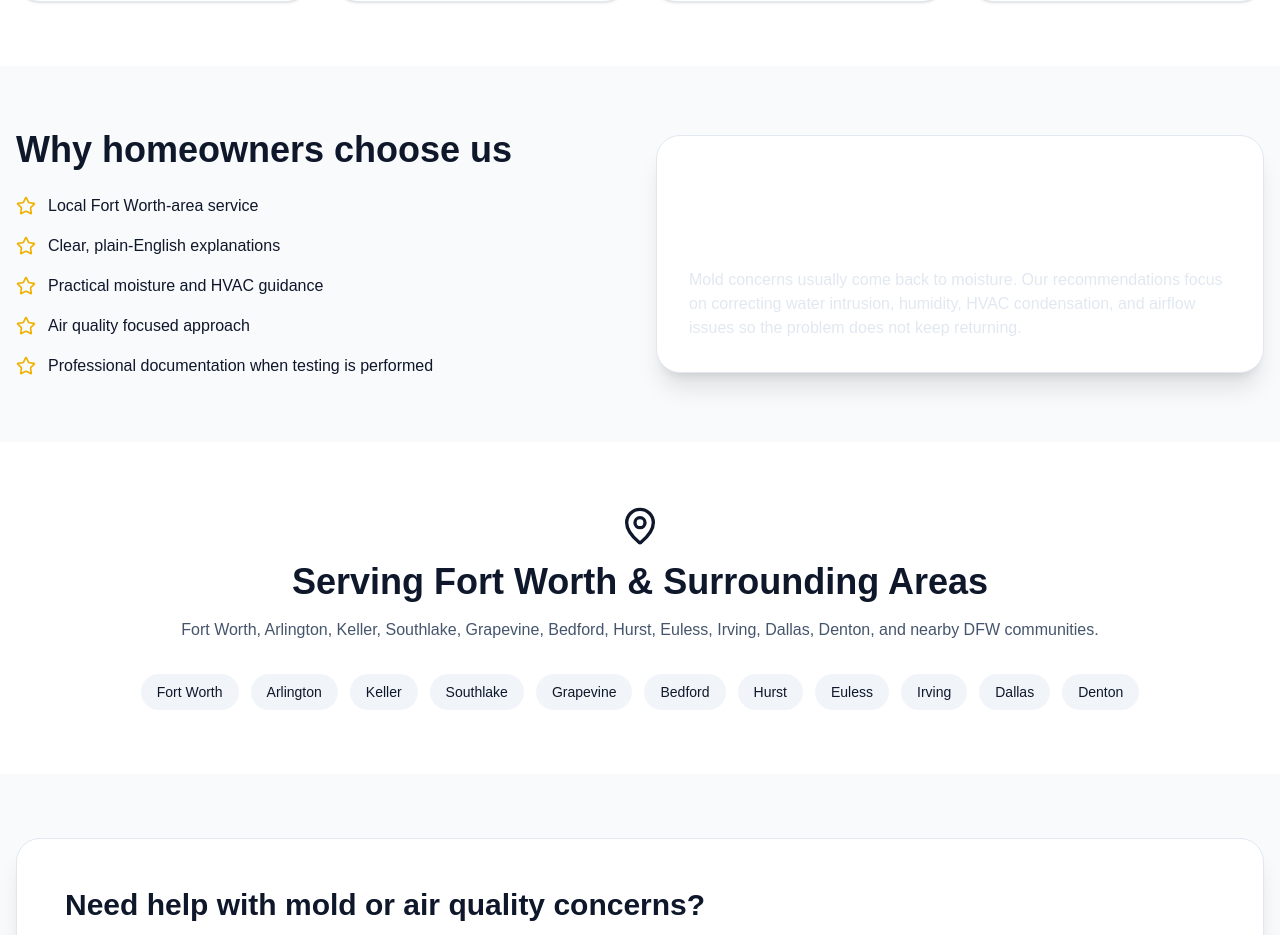
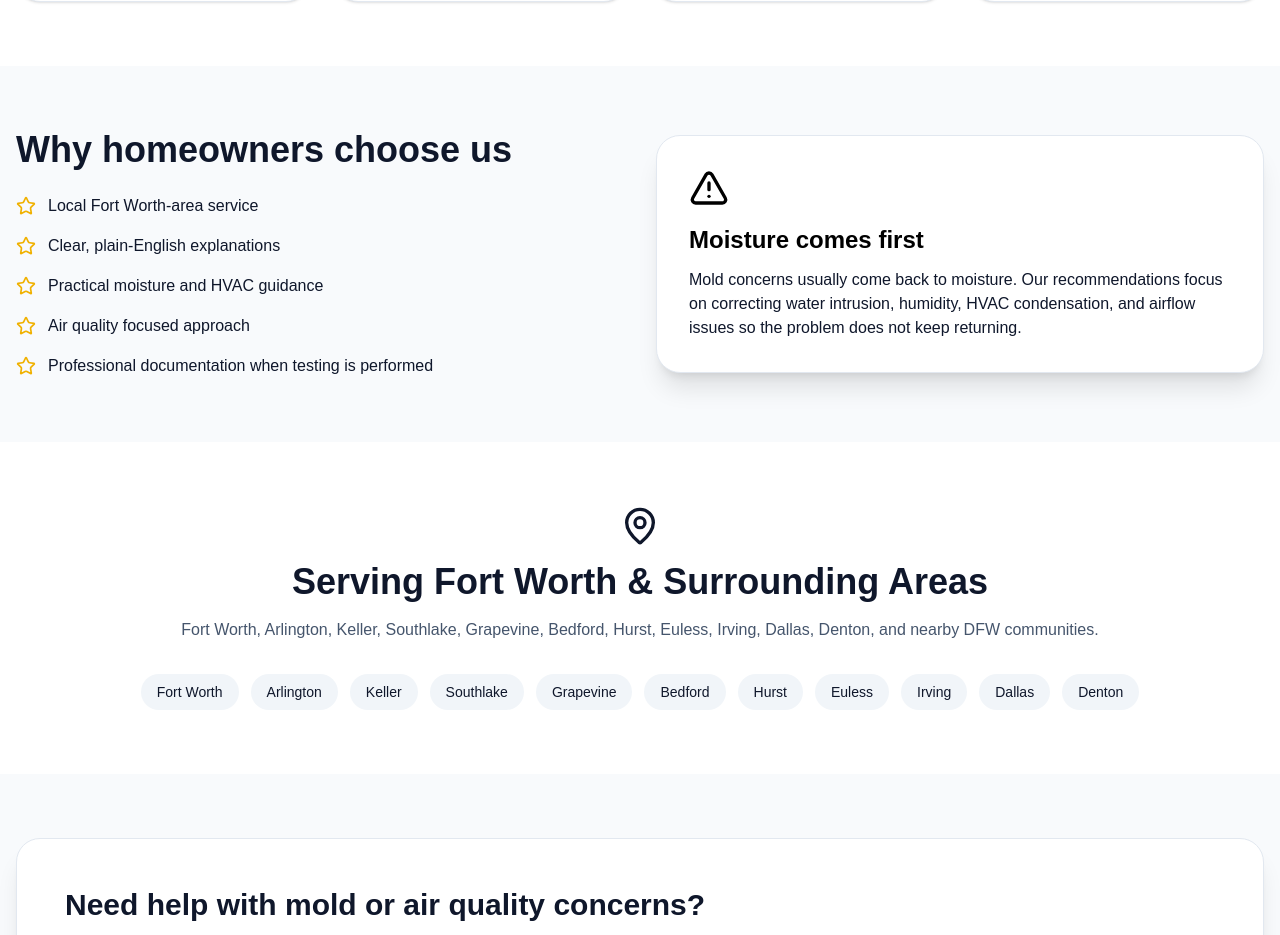
Before and after one commit to MoldBustersTexas/MoldBustersFortWorth, a Next.js app: page / in a window 1280 px wide. Shown: the part 1620-2555 px from the top of the page. Built offline with nearby package versions, Linux system fonts and the light colour scheme; no server answers.

Commit message:
fix text color hope

```diff
--- a/app/page.tsx
+++ b/app/page.tsx
@@ -180,11 +180,11 @@ export default function MoldBustersFortWorthWebsite() {
               ))}
             </div>
           </div>
-          <Card className="rounded-3xl bg-slate-900 text-white shadow-xl">
+          <Card className="rounded-3xl bg-slate-900 text-black shadow-xl">
             <CardContent className="p-8">
               <AlertTriangle className="w-10 h-10 mb-4" />
               <h3 className="text-2xl font-bold mb-3">Moisture comes first</h3>
-              <p className="text-slate-200">
+              <p className="text-slate-900">
                 Mold concerns usually come back to moisture. Our recommendations focus on correcting water intrusion, humidity, HVAC condensation, and airflow issues so the problem does not keep returning.
               </p>
             </CardContent>
```
